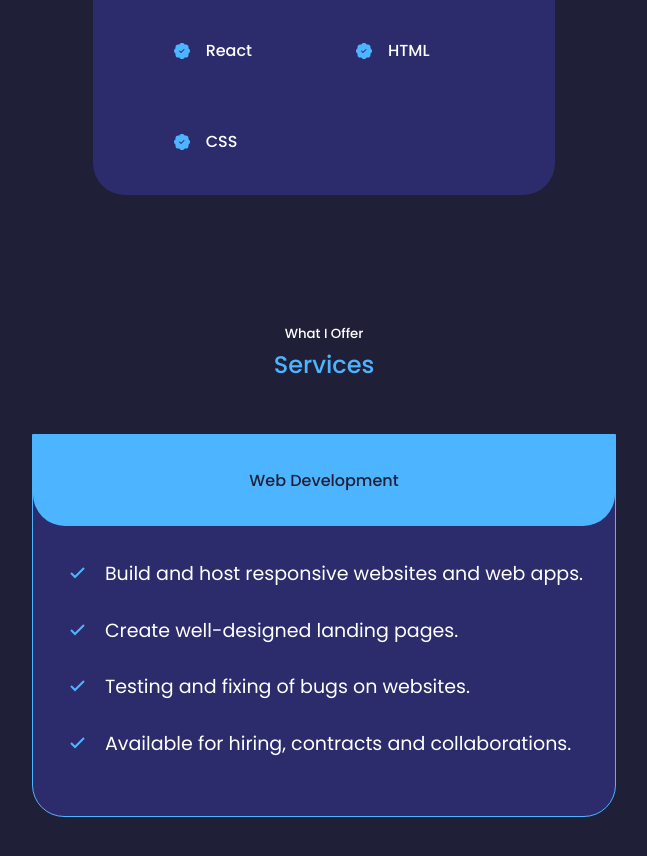
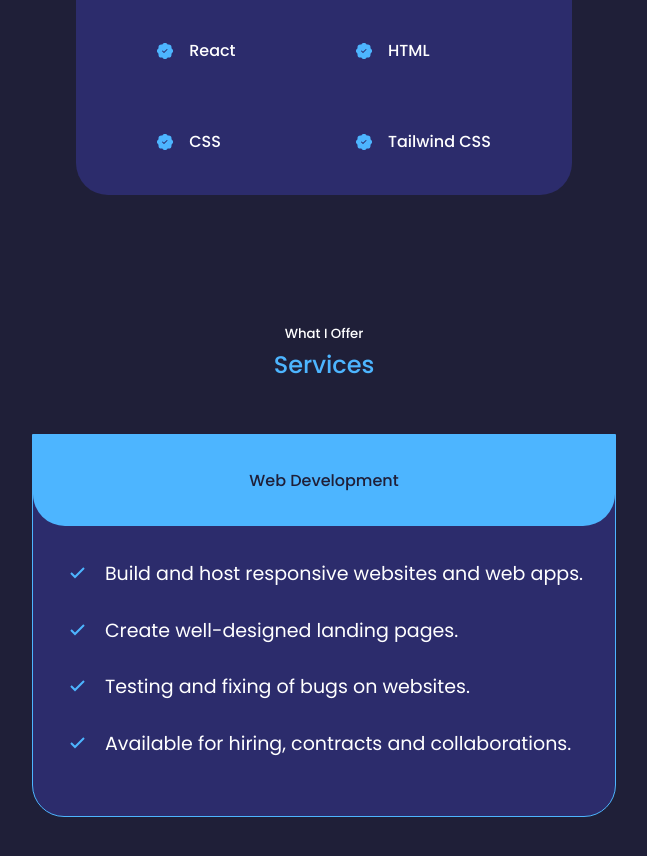
Before and after one commit to Moyo-Made/3D-Portfolio, a React (Create React App) app: page / in a window 1280 px wide. Shown: the part 2040-2896 px from the top of the page, without its empty margins (316-963 px from the left). Built offline with nearby package versions, Linux system fonts and the light colour scheme.

Commit message:
Updated experience component

```diff
--- a/src/components/experience/Experience.jsx
+++ b/src/components/experience/Experience.jsx
@@ -45,6 +45,13 @@
 								<h4>CSS</h4>
 							</div>
 						</article>
+
+						<article className="experience__details">
+							<BsFillPatchCheckFill className="experience__details-icon" />
+							<div>
+								<h4>Tailwind CSS</h4>
+							</div>
+						</article>
 					</div>
 				</div>
 			</div>
```
